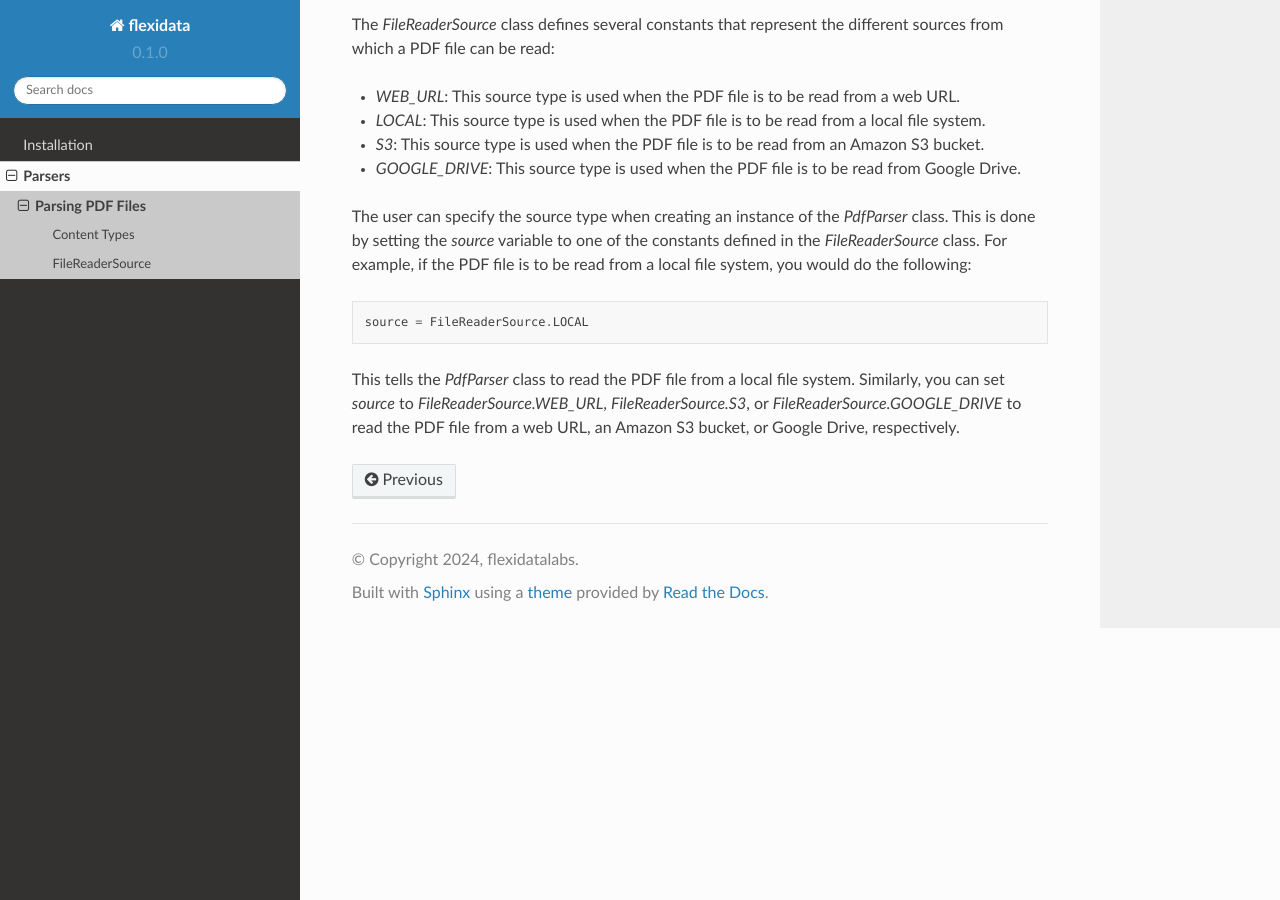
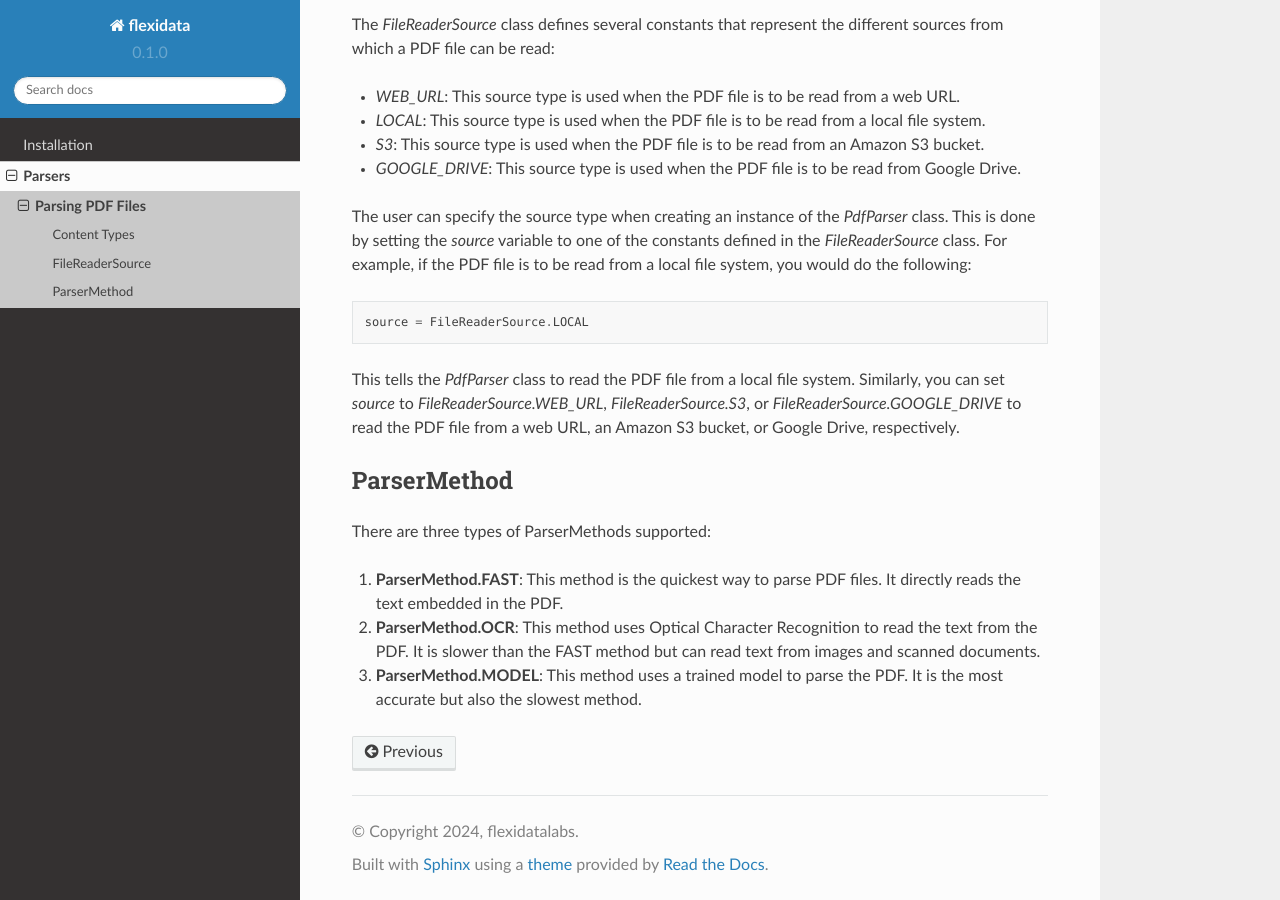
Before and after one commit to flexidatalabs/flexidata-docs, a Sphinx documentation site: the page built from docs/source/parsers/parsing_pdf_files.rst, in a window 1280 px wide and 900 px high, scrolled down 1707 px. Built offline with Sphinx 7.4.7 and the Read the Docs theme 2.0.0, drawn with Linux system fonts in a browser that asks for light colours.

Commit message:
documentation for parser methods

```diff
--- a/docs/source/parsers/parsing_pdf_files.rst
+++ b/docs/source/parsers/parsing_pdf_files.rst
@@ -85,3 +85,14 @@ The user can specify the source type when creating an instance of the `PdfParser
    source = FileReaderSource.LOCAL
 
 This tells the `PdfParser` class to read the PDF file from a local file system. Similarly, you can set `source` to `FileReaderSource.WEB_URL`, `FileReaderSource.S3`, or `FileReaderSource.GOOGLE_DRIVE` to read the PDF file from a web URL, an Amazon S3 bucket, or Google Drive, respectively.
+
+ParserMethod
+------------
+
+There are three types of ParserMethods supported:
+
+1. **ParserMethod.FAST**: This method is the quickest way to parse PDF files. It directly reads the text embedded in the PDF.
+
+2. **ParserMethod.OCR**: This method uses Optical Character Recognition to read the text from the PDF. It is slower than the FAST method but can read text from images and scanned documents.
+
+3. **ParserMethod.MODEL**: This method uses a trained model to parse the PDF. It is the most accurate but also the slowest method.
```
